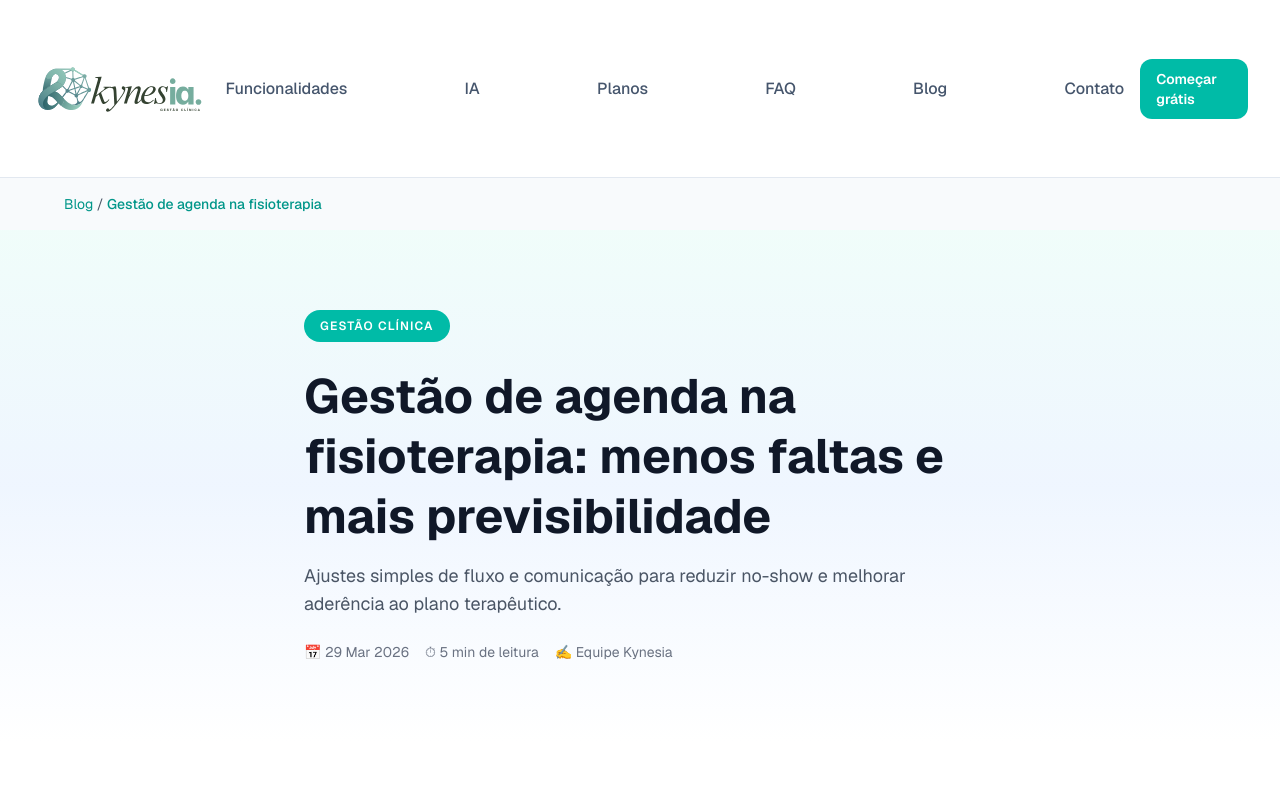
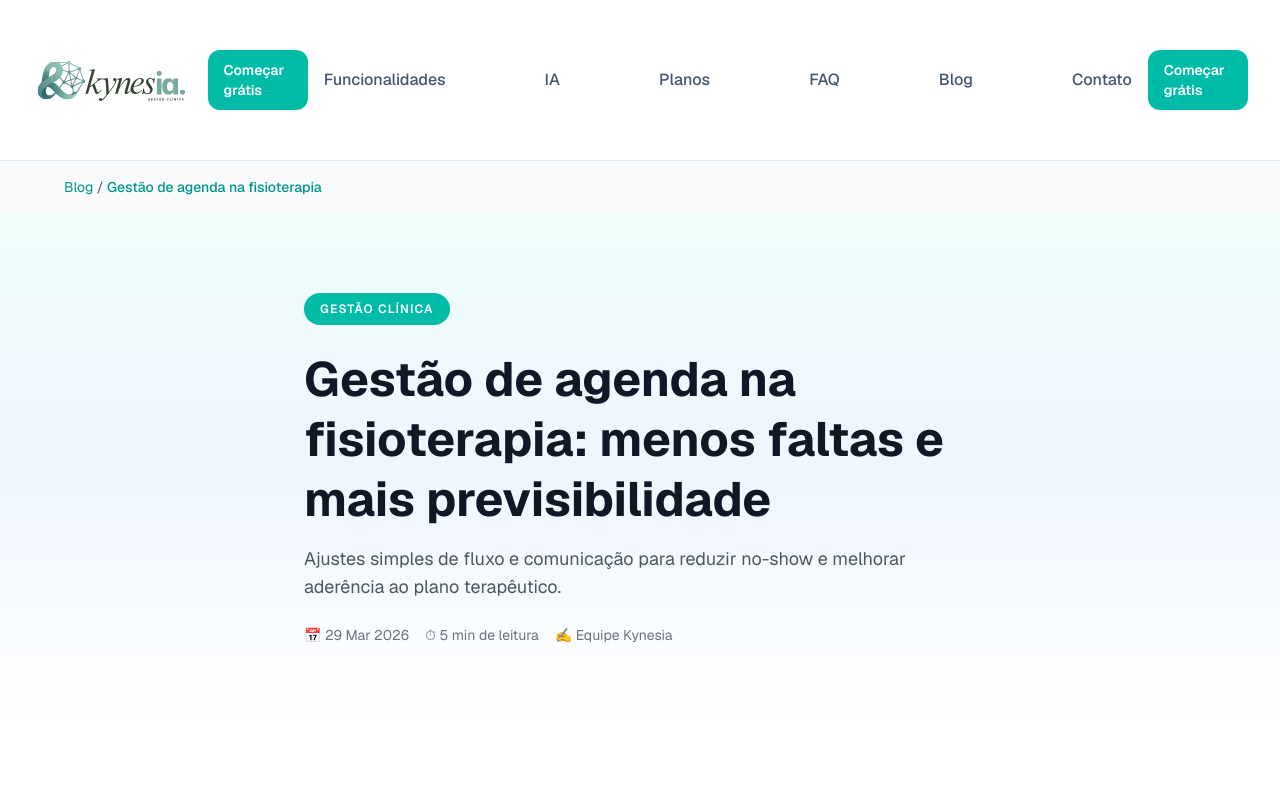
Before and after one commit to sendrette/kynesia-site, a Next.js app: page /blog/gestao-de-agenda-fisioterapia in a window 1280 px wide. Shown: the top 787 px of the page. Built offline with nearby package versions, Linux system fonts and the light colour scheme.

Commit message:
feat: add "Começar grátis" link to multiple blog pages for enhanced user engagement

```diff
--- a/app/blog/cervicalgia-raciocinio-clinico/page.tsx
+++ b/app/blog/cervicalgia-raciocinio-clinico/page.tsx
@@ -56,6 +56,13 @@ export default function CervicalgiaRaciocinioClinicoPage() {
             <Link
               href="/start-free"
               className="inline-flex rounded-lg bg-teal-500 px-3 py-2 text-[11px] font-semibold text-white transition hover:-translate-y-0.5 hover:bg-teal-600 md:hidden"
+            >
+              Começar grátis
+            </Link>
+
+            <Link
+              href="/start-free"
+              className="hidden rounded-xl bg-teal-500 px-4 py-2.5 text-sm font-semibold text-white transition hover:-translate-y-0.5 hover:bg-teal-600 md:inline-flex"
             >
               Começar grátis
             </Link>
--- a/app/blog/dor-lombar-avaliacao-clinica/page.tsx
+++ b/app/blog/dor-lombar-avaliacao-clinica/page.tsx
@@ -60,6 +60,13 @@ export default function DorLombarPage() {
               Contato
             </Link>
           </nav>
+
+          <Link
+            href="/start-free"
+            className="inline-flex rounded-lg bg-teal-500 px-3 py-2 text-[11px] font-semibold text-white transition hover:-translate-y-0.5 hover:bg-teal-600 md:hidden"
+          >
+            Começar grátis
+          </Link>
 
           <Link
             href="/start-free"
--- a/app/blog/gestao-de-agenda-fisioterapia/page.tsx
+++ b/app/blog/gestao-de-agenda-fisioterapia/page.tsx
@@ -56,6 +56,13 @@ export default function GestaoAgendaFisioterapiaPage() {
             <Link
               href="/start-free"
               className="inline-flex rounded-lg bg-teal-500 px-3 py-2 text-[11px] font-semibold text-white transition hover:-translate-y-0.5 hover:bg-teal-600 md:hidden"
+            >
+              Começar grátis
+            </Link>
+
+            <Link
+              href="/start-free"
+              className="hidden rounded-xl bg-teal-500 px-4 py-2.5 text-sm font-semibold text-white transition hover:-translate-y-0.5 hover:bg-teal-600 md:inline-flex"
             >
               Começar grátis
             </Link>
--- a/app/blog/reabilitacao-pos-operatorio-joelho/page.tsx
+++ b/app/blog/reabilitacao-pos-operatorio-joelho/page.tsx
@@ -62,8 +62,13 @@ export default function ReabilitacaoPosOperatorioJoelhoPage() {
           </nav>
 
           <Link
-            href="/start-free"
-            className="hidden rounded-2xl bg-teal-500 px-6 py-3 text-base font-semibold text-white transition hover:-translate-y-0.5 hover:bg-teal-600 md:inline-flex"
+            href="/start-free"            className="inline-flex rounded-lg bg-teal-500 px-3 py-2 text-[11px] font-semibold text-white transition hover:-translate-y-0.5 hover:bg-teal-600 md:hidden"
+          >
+            Começar grátis
+          </Link>
+
+          <Link
+            href="/start-free"            className="hidden rounded-2xl bg-teal-500 px-6 py-3 text-base font-semibold text-white transition hover:-translate-y-0.5 hover:bg-teal-600 md:inline-flex"
           >
             Começar grátis
           </Link>
--- a/app/blog/tendinopatia-carga-progressiva/page.tsx
+++ b/app/blog/tendinopatia-carga-progressiva/page.tsx
@@ -53,9 +53,9 @@ export default function TendinopatiaCargaProgressivaPage() {
               />
             </Link>
             <Link
-              className="inline-flex rounded-lg bg-teal-500 px-3 py-2 text-[11px] font-semibold text-white transition hover:-translate-y-0.5 hover:bg-teal-600 md:hidden"
-              className="inline-flex rounded-xl bg-teal-500 px-4 py-2.5 text-sm font-semibold text-white transition hover:-translate-y-0.5 hover:bg-teal-600 md:hidden"
-              className="inline-flex rounded-lg bg-teal-500 px-3.5 py-2 text-xs font-semibold text-white transition hover:-translate-y-0.5 hover:bg-teal-600 md:hidden"
+              href="/start-free"
+              className="hidden rounded-xl bg-teal-500 px-4 py-2.5 text-sm font-semibold text-white transition hover:-translate-y-0.5 hover:bg-teal-600 md:inline-flex"
+            >
               Começar grátis
             </Link>
           </div>
--- a/app/blog/teste-ortopedico-ombro/page.tsx
+++ b/app/blog/teste-ortopedico-ombro/page.tsx
@@ -60,6 +60,13 @@ export default function TesteOrtopedicoOmbroPage() {
               Contato
             </Link>
           </nav>
+
+          <Link
+            href="/start-free"
+            className="inline-flex rounded-lg bg-teal-500 px-3 py-2 text-[11px] font-semibold text-white transition hover:-translate-y-0.5 hover:bg-teal-600 md:hidden"
+          >
+            Começar grátis
+          </Link>
 
           <Link
             href="/start-free"
```
